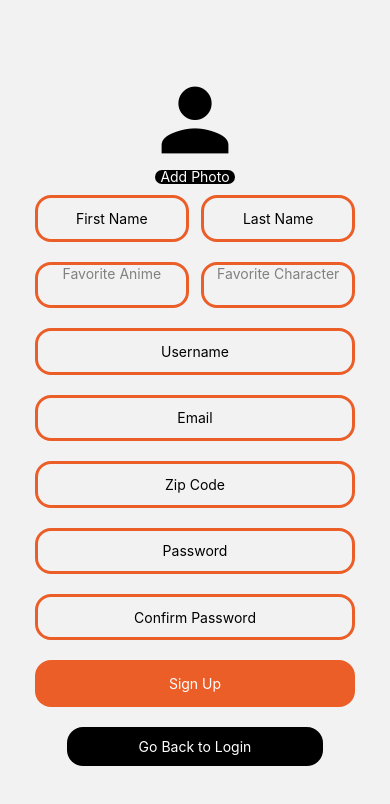
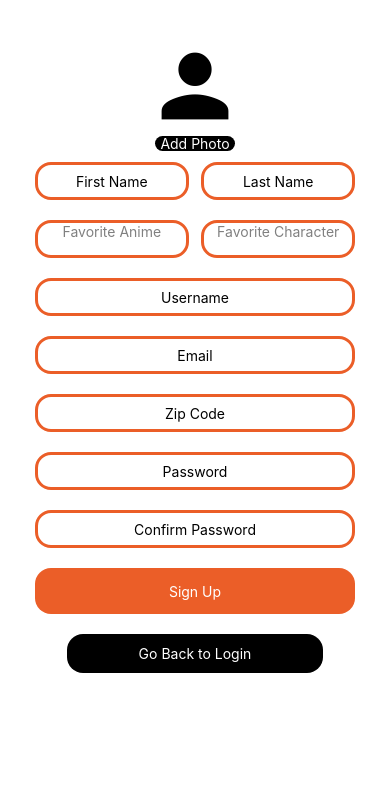
Before and after one commit to GokuSpace/GokuSpace, a React Native app: screen /SignUp in a window 390 px wide. Shown: the top 804 px of the page. Built offline with nearby package versions, Linux system fonts and the light colour scheme.

Commit message:
styling mostly done

```diff
--- a/screens/auth/LoginScreen.tsx
+++ b/screens/auth/LoginScreen.tsx
@@ -6,11 +6,13 @@ import bcrypt from 'bcryptjs-react';
 import * as Crypto from 'expo-crypto';
 import React, { useContext, useState } from 'react';
 import {
-  Modal,
+  TextInput,
   Text,
   View,
   StyleSheet,
   KeyboardAvoidingView,
+  Image,
+  Pressable,
 } from 'react-native';
 import { userContext } from '../../App';
 import SignupScreen from './SignupScreen';
@@ -69,49 +71,89 @@ export default function LoginScreen({ setLoggedIn }) {
       </View>
     </View>
     </Modal> */}
-      <KeyboardAvoidingView style={styles.outer} behavior="position">
-        <View style={styles.container}>
-          <Input
+      <View style={styles.outer}>
+        <Text style={styles.title}>GokuSpace</Text>
+        <Image
+          source={require('../../assets/gokuHair.png')}
+          style={{ width: 200, height: 200, alignSelf: 'center' }}
+          resizeMode="contain"
+        />
+
+        <TextInput
           onChangeText={(text) => handleChange(text, 'email')}
           value={readyPayload.email}
           placeholder="Email"
           textAlign="center"
+          style={styles.input}
         />
-          <Input
+        <TextInput
           onChangeText={(text) => handleChange(text, 'password')}
           value={readyPayload.password}
           secureTextEntry={true}
           placeholder="Password"
           textAlign="center"
+          style={styles.input}
         />
-          <Button title="Log In" onPress={() => setLoggedIn(true)} />
-          <Button
-            title="Create Account"
+
+        <Pressable onPress={() => setLoggedIn(true)} style={styles.logInButton}>
+          <Text style={styles.buttonText}>Log In</Text>
+        </Pressable>
+
+        <Pressable
           onPress={() => navigation.navigate('SignUp')}
-          />
+          style={styles.signUpButton}
+        >
+          <Text style={styles.signUpButtonText}>Create Account</Text>
+        </Pressable>
       </View>
-      </KeyboardAvoidingView>
     </>
   );
 }
 
+const main = '#EB5E28';
+
 const styles = StyleSheet.create({
   outer: {
     flex: 1,
-    flexGrow: 1,
-    backgroundColor: 'white',
-    alignItems: 'center',
-    justifyContent: 'space-between',
-    paddingTop: 100,
+    margin: 35,
+    justifyContent: 'center',
   },
-  container: {
-    flex: 1,
-    flexGrow: 1,
-    backgroundColor: 'white',
-    alignItems: 'center',
-    justifyContent: 'space-between',
-    paddingBottom: 75,
+  title: {
+    fontSize: 42,
+    fontWeight: '600',
+    alignSelf: 'center',
   },
-  input: {},
+  logInButton: {
+    borderRadius: 16,
+    marginVertical: 10,
+    backgroundColor: main,
+    height: '6%',
+    justifyContent: 'center',
+  },
+  buttonText: {
+    textAlign: 'center',
+    color: 'white',
+  },
+  signUpButton: {
+    borderRadius: 16,
+    marginVertical: 10,
+    backgroundColor: 'black',
+    height: '5%',
+    width: '80%',
+    justifyContent: 'center',
+    alignSelf: 'center',
+  },
+  signUpButtonText: {
+    textAlign: 'center',
+    color: 'white',
+  },
+  input: {
+    textAlign: 'center',
+    marginVertical: 10,
+    height: '6%',
+    borderColor: main,
+    borderWidth: 3,
+    borderRadius: 16,
+  },
   loginButton: {},
 });
--- a/screens/auth/SignupScreen.tsx
+++ b/screens/auth/SignupScreen.tsx
@@ -7,6 +7,7 @@ import {
   TextInput,
   Image,
   Pressable,
+  SafeAreaView,
 } from 'react-native';
 import React, { useContext, useState } from 'react';
 import axios from 'axios';
@@ -96,7 +97,8 @@ export default function SignupScreen({ setLoggedIn }) {
   };
 
   return (
-    <View style={styles.outer}>
+    <KeyboardAvoidingView style={styles.outer} behavior="height">
+      <SafeAreaView style={styles.inner}>
         <View style={styles.photoContainer}>
           {userPhoto ? (
             <Image />
@@ -104,7 +106,7 @@ export default function SignupScreen({ setLoggedIn }) {
             <MaterialIcons name="person" size={100} color="black" />
           )}
           <Pressable
-          onPress={() => setLoggedIn(true)}
+            // onPress={() => setLoggedIn(true)}
             style={styles.addPhotoButton}
           >
             <Text style={styles.addPhotoButtonText}>Add Photo</Text>
@@ -127,12 +129,16 @@ export default function SignupScreen({ setLoggedIn }) {
         </View>
 
         <View style={styles.favsContainer}>
-        <Text style={!favoriteAnime ? styles.preFavInput : styles.postFavInput}>
+          <Text
+            style={!favoriteAnime ? styles.preFavInput : styles.postFavInput}
+          >
             {favoriteAnime ? favoriteAnime : 'Favorite Anime'}
           </Text>
 
           <Text
-          style={!favoriteAnimeChar ? styles.preFavInput : styles.postFavInput}
+            style={
+              !favoriteAnimeChar ? styles.preFavInput : styles.postFavInput
+            }
           >
             {favoriteAnimeChar ? favoriteAnimeChar : 'Favorite Character'}
           </Text>
@@ -173,7 +179,10 @@ export default function SignupScreen({ setLoggedIn }) {
           style={styles.input}
         />
 
-      <Pressable onPress={() => setLoggedIn(true)} style={styles.signUpButton}>
+        <Pressable
+          onPress={() => setLoggedIn(true)}
+          style={styles.signUpButton}
+        >
           <Text style={styles.buttonText}>Sign Up</Text>
         </Pressable>
 
@@ -183,7 +192,8 @@ export default function SignupScreen({ setLoggedIn }) {
         >
           <Text style={styles.backButtonText}>Go Back to Login</Text>
         </Pressable>
-    </View>
+      </SafeAreaView>
+    </KeyboardAvoidingView>
   );
 }
 
@@ -192,13 +202,17 @@ const main = '#EB5E28';
 const styles = StyleSheet.create({
   outer: {
     flex: 1,
-    margin: 35,
+    padding: 35,
     justifyContent: 'center',
+    backgroundColor: 'white',
+  },
+  inner: {
+    flex: 1,
   },
   nameContainer: {
     flexDirection: 'row',
     justifyContent: 'space-between',
-    height: '6%',
+    height: 38,
     marginVertical: 10,
   },
   photoContainer: {
@@ -218,7 +232,7 @@ const styles = StyleSheet.create({
   favsContainer: {
     flexDirection: 'row',
     justifyContent: 'space-between',
-    height: '6%',
+    height: 38,
     marginVertical: 10,
   },
   preFavInput: {
@@ -241,7 +255,7 @@ const styles = StyleSheet.create({
   input: {
     textAlign: 'center',
     marginVertical: 10,
-    height: '6%',
+    height: 38,
     borderColor: main,
     borderWidth: 3,
     borderRadius: 16,
```
Lines whose indentation alone changed are shown as unchanged.
